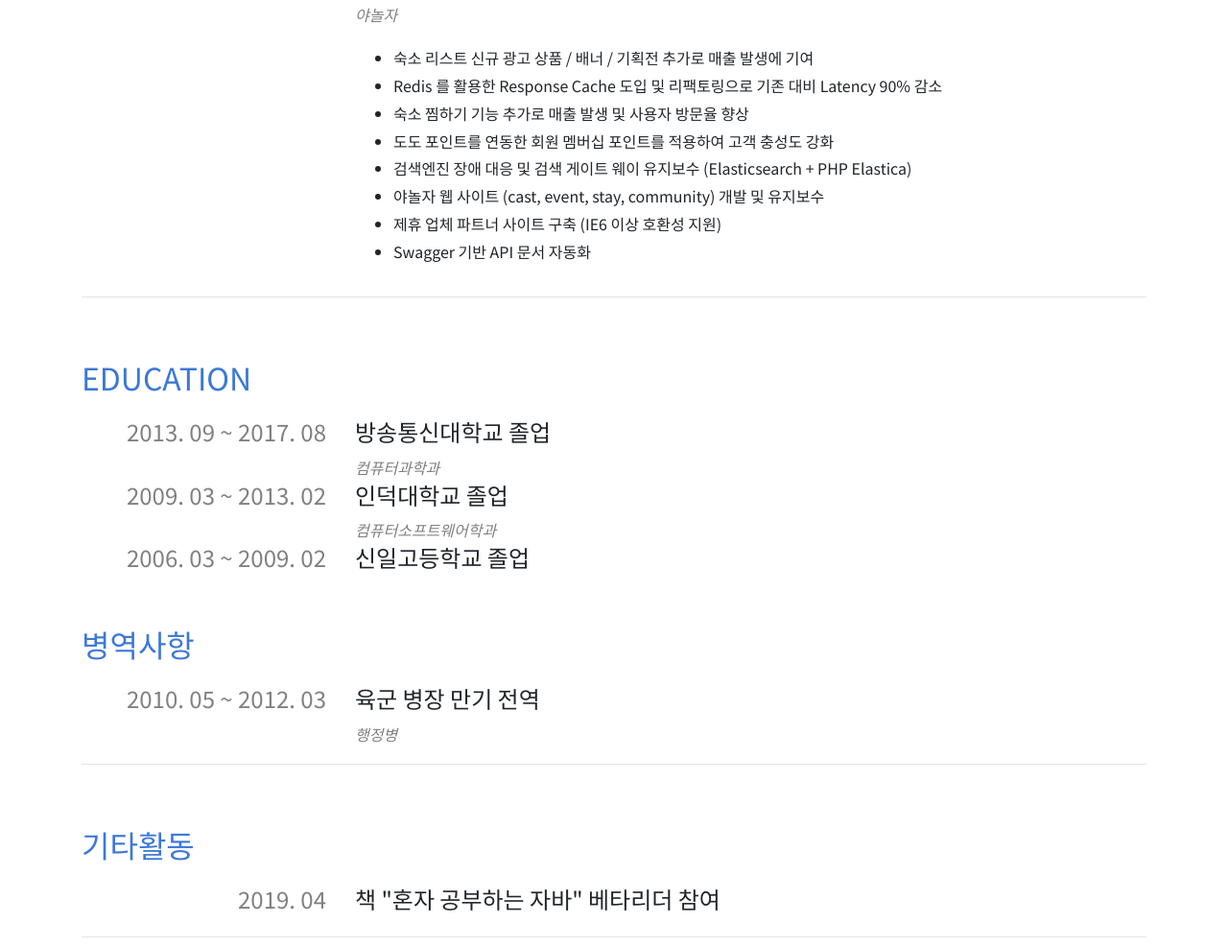
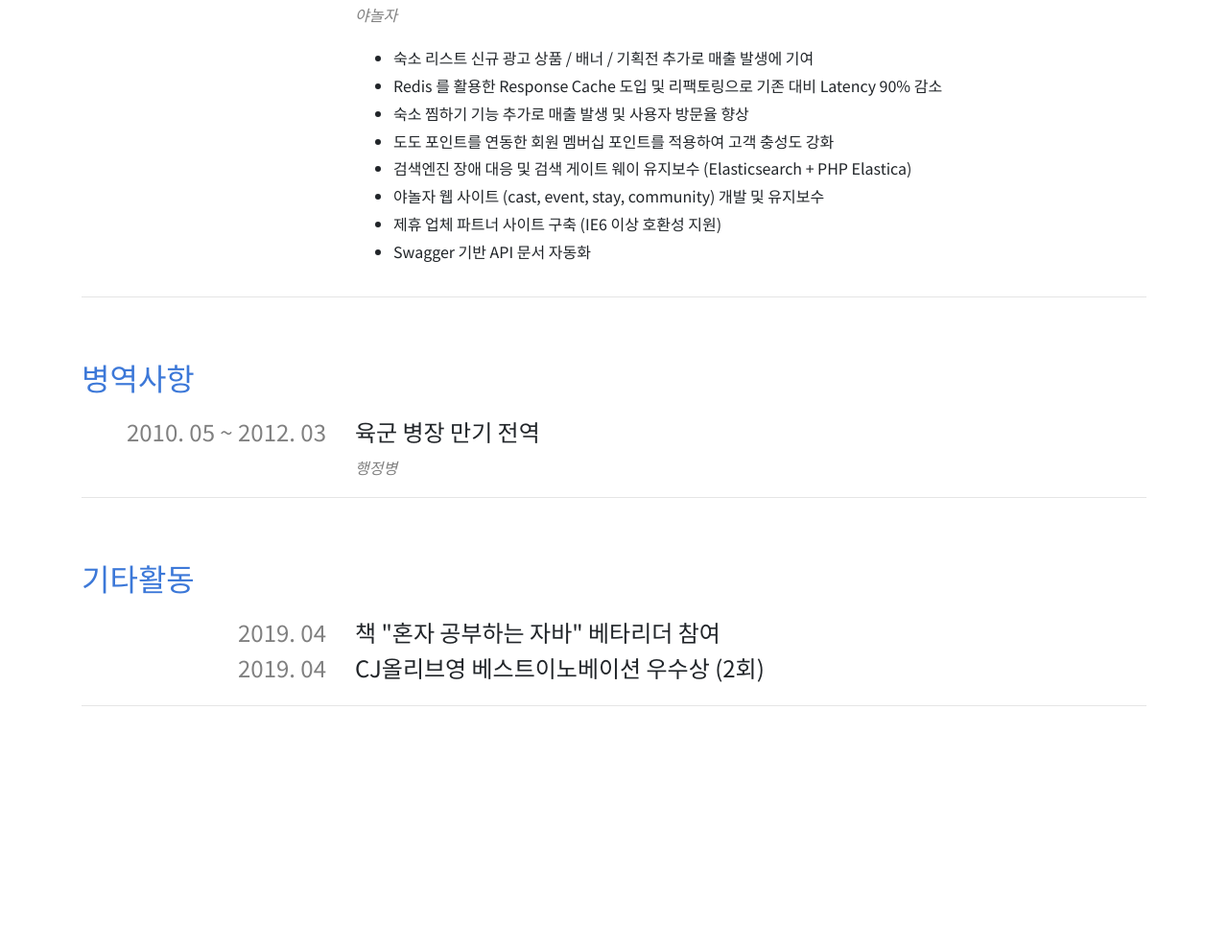
Before and after one commit to bkjeon1614/resume, a website: page index.html in a window 1280 px wide. Shown: the part 8551-9538 px from the top of the page at 96% size. After the commit the page ends 9303 px from the top, so only its background shows below. Drawn offline with nearby package versions, Linux system fonts and the light colour scheme.

Commit message:
Update index.html

```diff
--- a/index.html
+++ b/index.html
@@ -1067,7 +1067,7 @@
       <!-- Project End -->
 
       <!-- Education Start -->
-      <div class="row pt-5">
+      <!-- div class="row pt-5">
         <div class="col">
           <div class="row pb-3">
             <div class="col">
@@ -1108,7 +1108,7 @@
             </div>
           </div>
         </div>
-      </div>
+      </div -->
       <!-- Education End -->
 
       <!-- ETC Start -->
@@ -1159,6 +1159,20 @@
               </div>
             </div>
           </div>
+
+          <div class="row">
+            <div class="col">
+              <div class="row">
+                <div class="col-md-3 col-12 text-md-right">
+                  <h4 class="gray">2019. 04</h4>
+                </div>
+                <div class="col-md-9 col-12">
+                  <h4>CJ올리브영 베스트이노베이션 우수상 (2회)</h4>
+                </div>
+              </div>
+            </div>
+          </div>
+
         </div>
       </div>
       <hr />
```
